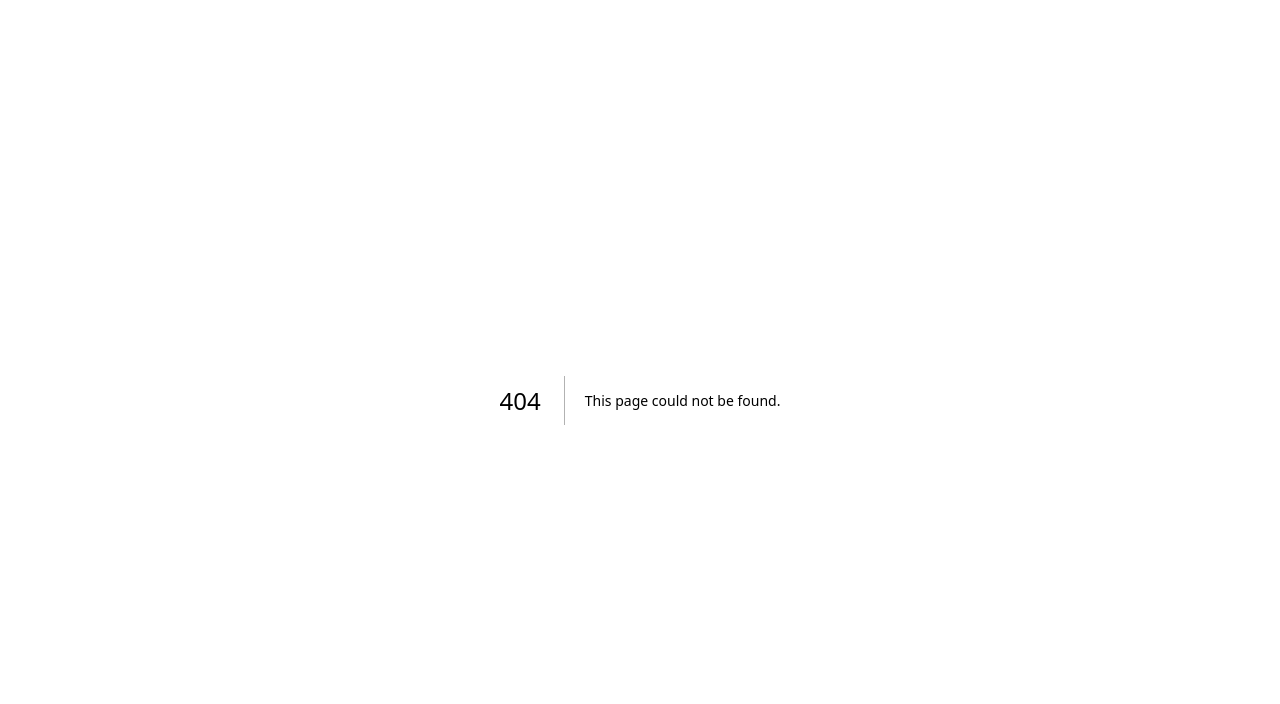
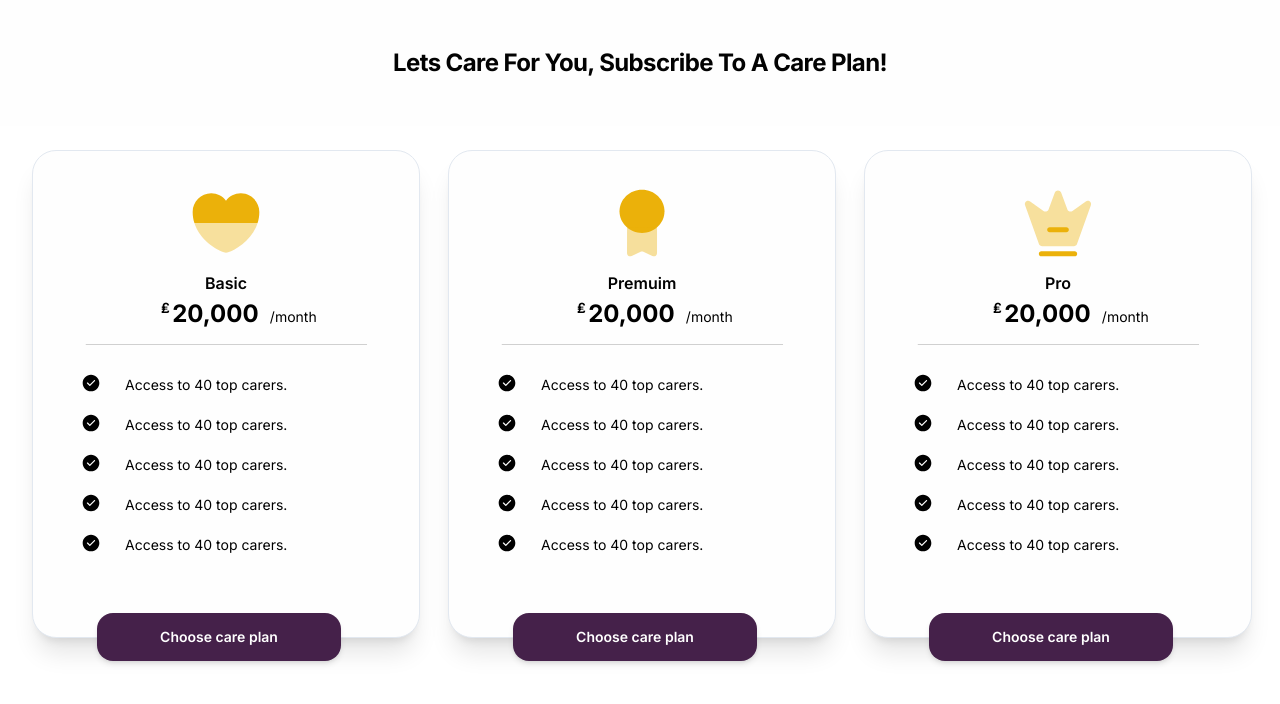
Before and after one commit to rexedge/yoma, a Next.js app: page /components in a window 1280 px wide. Before the commit this address had no page. Shown: the top 704 px of the page. Built offline with nearby package versions, Linux system fonts and the light colour scheme.

Commit message:
first-commit

```diff
--- /dev/null
+++ b/src/app/components/data.js
@@ -0,0 +1,62 @@
+export const pricingPlans = [
+	{
+		title: "Basic",
+		currency: "₤",
+		price: "20,000",
+		frequency: "/month",
+		features: [
+			"Access to 40 top carers.",
+			"Access to 40 top carers.",
+			"Access to 40 top carers.",
+			"Access to 40 top carers.",
+			"Access to 40 top carers.",
+		],
+		cta: "Choose care plan",
+		svgPath: `<svg viewBox="0 0 72 72" fill="none" xmlns="http://www.w3.org/2000/svg">
+<path d="M66 26.0688C66 29.6388 65.43 32.9388 64.44 35.9988H7.56C6.57 32.9388 6 29.6388 6 26.0688C6 16.7988 13.47 9.29883 22.68 9.29883C28.11 9.29883 32.97 11.9388 36 15.9888C39.03 11.9388 43.89 9.29883 49.32 9.29883C58.53 9.29883 66 16.7988 66 26.0688Z" fill="#EBB10A"/>
+<path opacity="0.4" d="M64.4386 36C59.6986 51 45.0886 59.97 37.8586 62.43C36.8386 62.79 35.1586 62.79 34.1386 62.43C26.9086 59.97 12.2986 51 7.55859 36H64.4386Z" fill="#EBB10A"/>
+</svg>
+`,
+	},
+
+	{
+		title: "Premuim",
+		currency: "₤",
+		price: "20,000",
+		frequency: "/month",
+		features: [
+			"Access to 40 top carers.",
+			"Access to 40 top carers.",
+			"Access to 40 top carers.",
+			"Access to 40 top carers.",
+			"Access to 40 top carers.",
+		],
+		cta: "Choose care plan",
+		svgPath: `<svg  viewBox="0 0 72 72" fill="none" xmlns="http://www.w3.org/2000/svg">
+<path d="M36 45C47.1838 45 56.25 36.2696 56.25 25.5C56.25 14.7304 47.1838 6 36 6C24.8162 6 15.75 14.7304 15.75 25.5C15.75 36.2696 24.8162 45 36 45Z" fill="#EBB10A"/>
+<path opacity="0.4" d="M22.5534 40.5595L22.5234 62.6995C22.5234 65.3995 24.4134 66.7195 26.7534 65.6095L34.7934 61.7996C35.4534 61.4696 36.5634 61.4696 37.2234 61.7996L45.2934 65.6095C47.6034 66.6895 49.5234 65.3995 49.5234 62.6995V40.0195" fill="#EBB10A"/>
+</svg>
+`,
+	},
+
+	{
+		title: "Pro",
+		currency: "₤",
+		price: "20,000",
+		frequency: "/month",
+		features: [
+			"Access to 40 top carers.",
+			"Access to 40 top carers.",
+			"Access to 40 top carers.",
+			"Access to 40 top carers.",
+			"Access to 40 top carers.",
+		],
+		cta: "Choose care plan",
+		svgPath: `<svg viewBox="0 0 72 72" fill="none" xmlns="http://www.w3.org/2000/svg">
+<path opacity="0.4" d="M50.3049 56.9401H21.6849C20.4249 56.9401 19.2849 56.1301 18.8649 54.9601L6.38486 20.0101C5.39486 17.2201 8.57486 14.8501 10.9449 16.5601L22.9449 25.1401C24.5349 26.2801 26.8149 25.5901 27.5049 23.7601L33.1749 8.64012C34.1349 6.03012 37.8249 6.03012 38.7849 8.64012L44.4549 23.7601C45.1449 25.6201 47.3949 26.2801 49.0149 25.1401L61.0149 16.5601C63.4149 14.8501 66.5649 17.2501 65.5749 20.0101L53.0949 54.9601C52.7049 56.1301 51.5649 56.9401 50.3049 56.9401Z" fill="#EBB10A"/>
+<path d="M51 66H21C19.77 66 18.75 64.98 18.75 63.75C18.75 62.52 19.77 61.5 21 61.5H51C52.23 61.5 53.25 62.52 53.25 63.75C53.25 64.98 52.23 66 51 66Z" fill="#EBB10A"/>
+<path d="M43.5 44.25H28.5C27.27 44.25 26.25 43.23 26.25 42C26.25 40.77 27.27 39.75 28.5 39.75H43.5C44.73 39.75 45.75 40.77 45.75 42C45.75 43.23 44.73 44.25 43.5 44.25Z" fill="#EBB10A"/>
+</svg>
+`,
+	},
+];
--- /dev/null
+++ b/src/app/components/page.jsx
@@ -0,0 +1,13 @@
+import PricingPlans from "../components/pricing-plans";
+export default function page() {
+	return (
+		<>
+			<div className='mx-auto max-w-7xl justify-center w-screen bg-[#fefefe] px-0 py-12 w-96 h-full'>
+				<h1 className='text-2xl text-center text-[#020202] font-bold  sm:leading-tight sm:tracking-tight'>
+					Lets Care For You, Subscribe To A Care Plan!
+				</h1>
+			</div>
+      <PricingPlans/>
+		</>
+	);
+}
--- /dev/null
+++ b/src/app/components/pricing-plans.jsx
@@ -0,0 +1,132 @@
+"use client";
+import { useState } from "react";
+import { pricingPlans } from "./data";
+
+export default function PricingPlans() {
+	const [hoveredCard, setHoveredCard] = useState(null);
+
+	return (
+		<div className='grid lg:grid-cols-3 gap-10 mx-auto max-w-7xl lg:gap-8 py-6 px-4 sm:px-6 lg:px-8 h-[500px]'>
+			{pricingPlans.map((plan, index) => {
+				const isHovered = index === hoveredCard;
+
+				return (
+					<div
+						key={plan.title}
+						className={`max-w-[388px] mx-auto relative border border-slate-200 shadow-xl rounded-3xl flex flex-col ${
+							isHovered ? "bg-[#45214A]" : "bg-[#fefefe]"
+						}`}
+						onMouseEnter={() => setHoveredCard(index)}
+						onMouseLeave={() => setHoveredCard(null)}
+					>
+						{/* Card SVG (heart) */}
+						<div className='w-20 h-20 pt-8 mx-auto'>
+							<div
+								dangerouslySetInnerHTML={{
+									__html: plan.svgPath,
+								}}
+								className={
+									isHovered
+										? "fill-[#EBB10A]"
+										: "#EBB10A"
+								}
+							/>
+						</div>
+
+						{/* Card top info */}
+						<h3
+							className={`text-center font-semibold h-[28px] pt-[40px] py-[24px] px-0 ${
+								isHovered
+									? "text-white"
+									: "text-[#020202]"
+							}`}
+						>
+							{plan.title}
+						</h3>
+						<div>
+							<p
+								className={`px-32 py-[2.67px] text-sm ${
+									isHovered ? "text-white" : ""
+								}`}
+							>
+								<span className='absolute font-semibold'>
+									{plan.currency}
+								</span>
+								<span
+									className={`font-bold px-[.7rem] text-2xl ${
+										isHovered ? "text-white" : ""
+									}`}
+								>
+									{plan.price}
+								</span>
+								<span>{plan.frequency}</span>
+							</p>
+
+							{/* Straight Line SVG */}
+							<div className='w-[80%] h1 m-auto p-3'>
+								<svg
+									viewBox='0 0 300 1'
+									fill='none'
+									xmlns='http://www.w3.org/2000/svg'
+								>
+									<line
+										y1='0.5'
+										x2='300'
+										y2='0.5'
+										stroke={
+											isHovered
+												? "#FFFFFF"
+												: "#CCCCCC"
+										}
+									/>
+								</svg>
+							</div>
+						</div>
+
+						{/* Features */}
+						<ul className='mt-4 mx-12 space-y-4 flex-1'>
+							{plan.features.map((feature, index) => (
+								<li
+									key={index}
+									className={`text-sm leading-6 flex ${
+										isHovered ? "text-white" : ""
+									}`}
+								>
+									{/* Features SVG */}
+									<svg
+										className='h-5 w-5 shrink-0'
+										viewBox='0 0 24 24'
+										fill={
+											isHovered
+												? "#FFFFFF"
+												: "currentColor"
+										}
+										xmlns='http://www.w3.org/2000/svg'
+									>
+										<path d='M12 2C6.49 2 2 6.49 2 12C2 17.51 6.49 22 12 22C17.51 22 22 17.51 22 12C22 6.49 17.51 2 12 2ZM16.78 9.7L11.11 15.37C10.97 15.51 10.78 15.59 10.58 15.59C10.38 15.59 10.19 15.51 10.05 15.37L7.22 12.54C6.93 12.25 6.93 11.77 7.22 11.48C7.51 11.19 7.99 11.19 8.28 11.48L10.58 13.78L15.72 8.64C16.01 8.35 16.49 8.35 16.78 8.64C17.07 8.93 17.07 9.4 16.78 9.7Z' />
+									</svg>
+
+									<span className='ml-6'>
+										{feature}
+									</span>
+								</li>
+							))}
+						</ul>
+
+						{/* Call to action */}
+						<a
+							href='#'
+							className={`text-white text-center mt-8 block px-6 py-4 text-sm font-semibold leading-4 rounded-2xl shadow-md w-[244px] h-[48px] ml-16 translate-y-1/2 bottom-0 ${
+								isHovered
+									? "bg-yellow-400 text-purple-900"
+									: "bg-[#45214A] text-white"
+							}`}
+						>
+							{plan.cta}
+						</a>
+					</div>
+				);
+			})}
+		</div>
+	);
+}
--- a/src/app/layout.tsx
+++ b/src/app/layout.tsx
@@ -1,6 +1,5 @@
 import './globals.css'
 import { Inter } from 'next/font/google'
-
 const inter = Inter({ subsets: ['latin'] })
 
 export const metadata = {
@@ -14,6 +13,7 @@ export default function RootLayout({
   children: React.ReactNode
 }) {
   return (
+
     <html lang="en">
       <body className={inter.className}>{children}</body>
     </html>
--- a/tsconfig.json
+++ b/tsconfig.json
@@ -23,6 +23,6 @@
       "@/*": ["./src/*"]
     }
   },
-  "include": ["next-env.d.ts", "**/*.ts", "**/*.tsx", ".next/types/**/*.ts"],
+  "include": ["next-env.d.ts", "**/*.ts", "**/*.tsx", ".next/types/**/*.ts", "src/app/components/PricingCard.js", "src/app/components/page.js"],
   "exclude": ["node_modules"]
 }
```
Also changed, not shown: src/app/page.tsx (+5 -5 lines), tailwind.config.js (+8 -7 lines).
